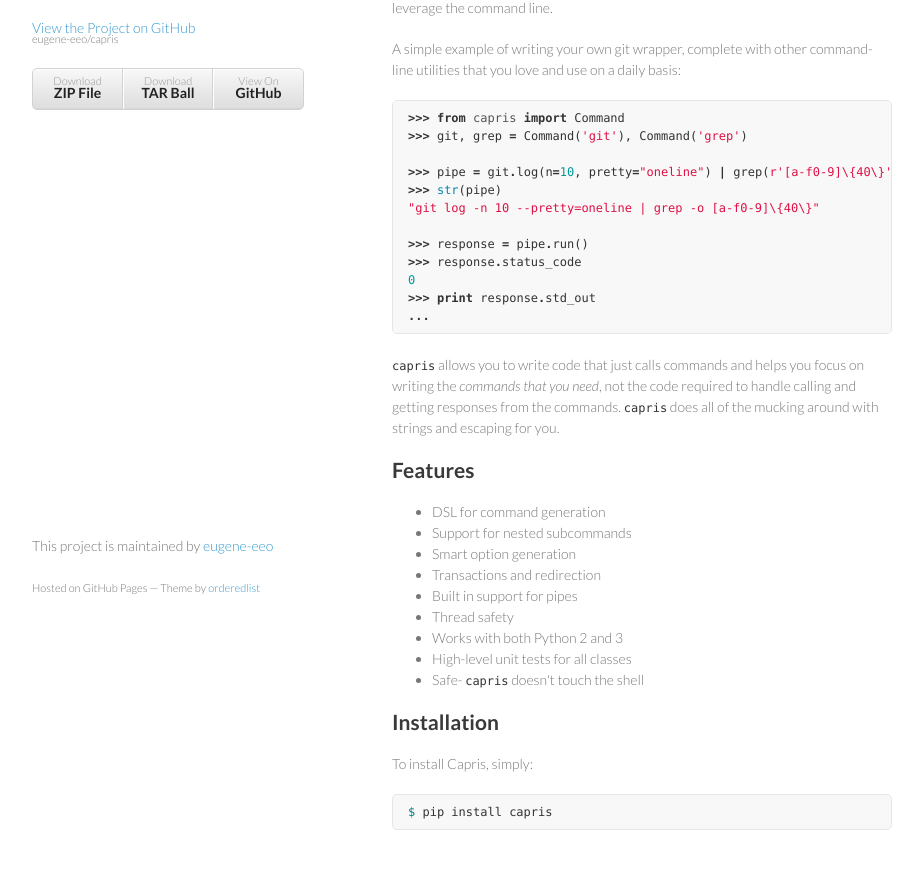
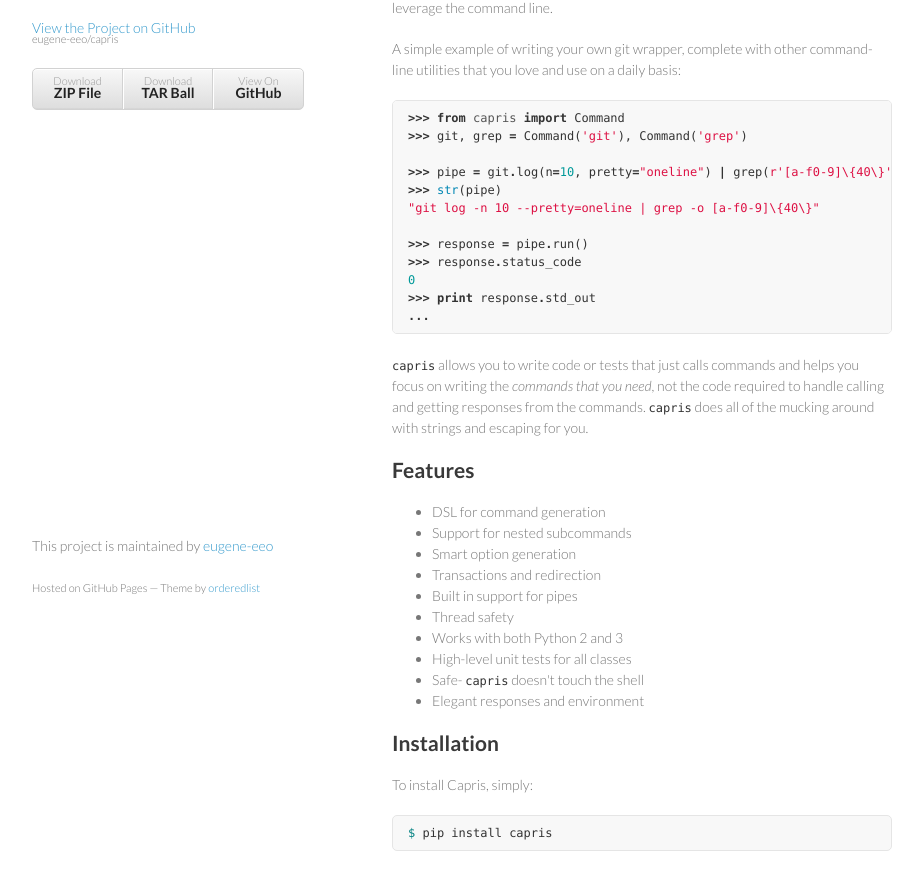
Before and after one commit to iris42/capris, a plain HTML site: page index.html in a window 1280 px wide. Shown: the part 133-1022 px from the top of the page, without its empty margins (178-1101 px from the left). Drawn offline with Linux system fonts and the light colour scheme.

```diff
--- a/index.html
+++ b/index.html
@@ -52,11 +52,11 @@ a daily basis:</p>
 <span class="o">...</span>
 </pre></div>
 
-<p><code>capris</code> allows you to write code that just calls commands
-and helps you focus on writing the <em>commands that you need</em>,
-not the code required to handle calling and getting responses
-from the commands. <code>capris</code> does all of the mucking around
-with strings and escaping for you.</p>
+<p><code>capris</code> allows you to write code or tests that just calls
+commands and helps you focus on writing the <em>commands that you
+need</em>, not the code required to handle calling and getting
+responses from the commands. <code>capris</code> does all of the mucking
+around with strings and escaping for you.</p>
 
 <h2>
 <a name="features" class="anchor" href="#features"><span class="octicon octicon-link"></span></a>Features</h2>
@@ -71,12 +71,13 @@ with strings and escaping for you.</p>
 <li>Works with both Python 2 and 3</li>
 <li>High-level unit tests for all classes</li>
 <li>Safe- <code>capris</code> doesn't touch the shell</li>
+<li>Elegant responses and environment</li>
 </ul><h2>
 <a name="installation" class="anchor" href="#installation"><span class="octicon octicon-link"></span></a>Installation</h2>
 
 <p>To install Capris, simply:</p>
 
-<div class="highlight highlight-sh"><pre><span class="nv">$ </span>pip install capris
+<div class="highlight highlight-bash"><pre><span class="nv">$ </span>pip install capris
 </pre></div>
       </section>
       <footer>
```
Also changed, not shown: params.json (+1 -1 lines).
